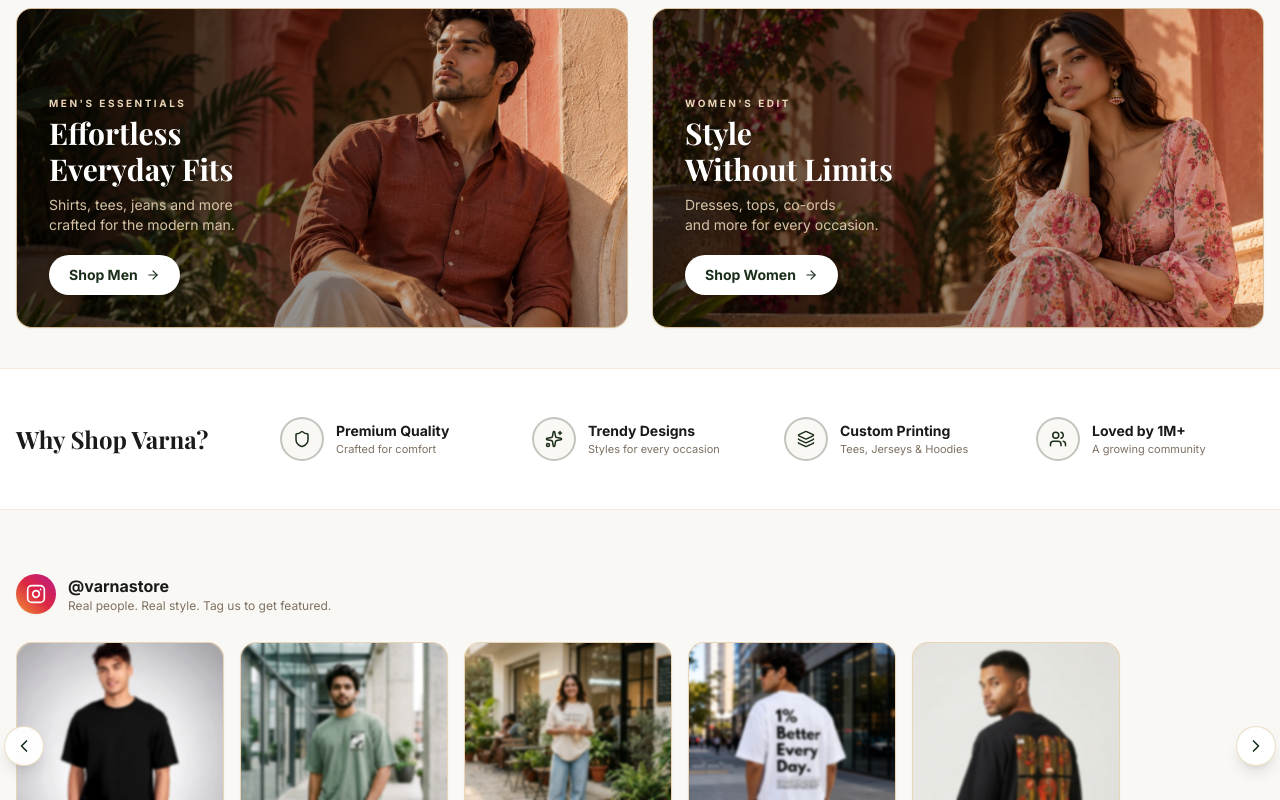
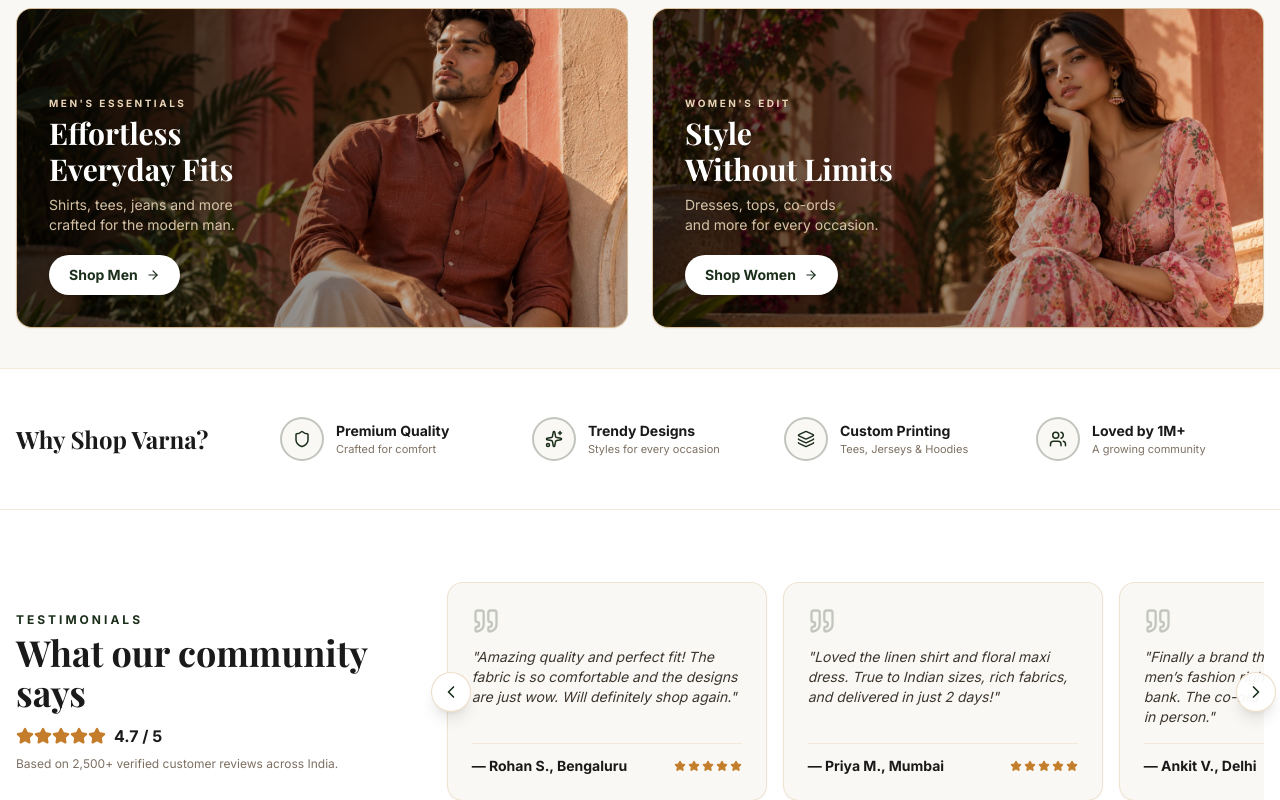
Before and after one commit to hmcommits/varna-one, a Next.js app: page / in a window 1280 px wide. Shown: the part 2000-2800 px from the top of the page. Built offline with nearby package versions, Linux system fonts and the light colour scheme; a web font is replaced by a local one.

Commit message:
refactor: remove instagram section from homepage

```diff
--- a/src/app/page.tsx
+++ b/src/app/page.tsx
@@ -5,7 +5,6 @@
 import NewArrivals from '@/components/sections/NewArrivals'
 import PromoBanners from '@/components/sections/PromoBanners'
 import WhyVarna from '@/components/sections/WhyVarna'
-import InstagramFeed from '@/components/sections/InstagramFeed'
 import CustomerReviews from '@/components/sections/CustomerReviews'
 import Newsletter from '@/components/sections/Newsletter'
 
@@ -19,7 +18,6 @@
       <NewArrivals />
       <PromoBanners />
       <WhyVarna />
-      <InstagramFeed />
       <CustomerReviews />
       <Newsletter />
     </>
```
